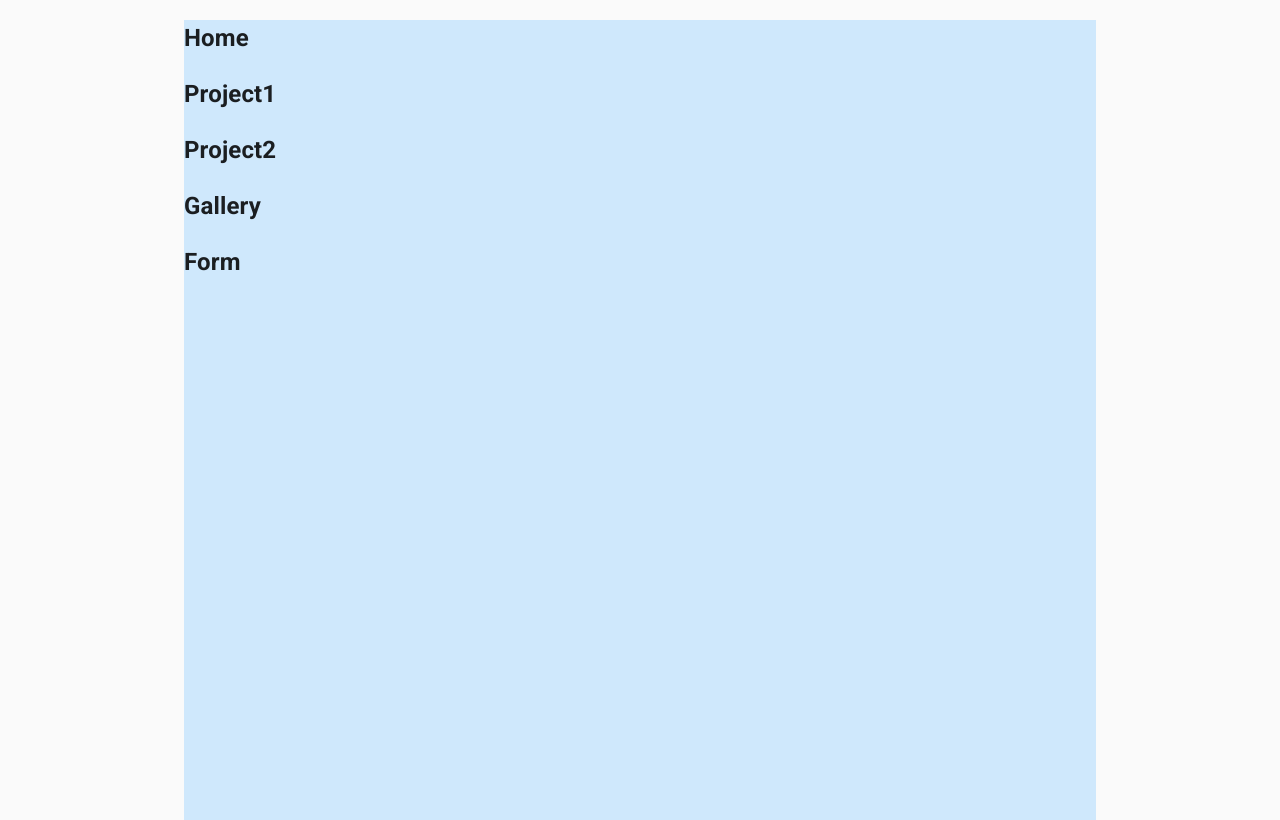
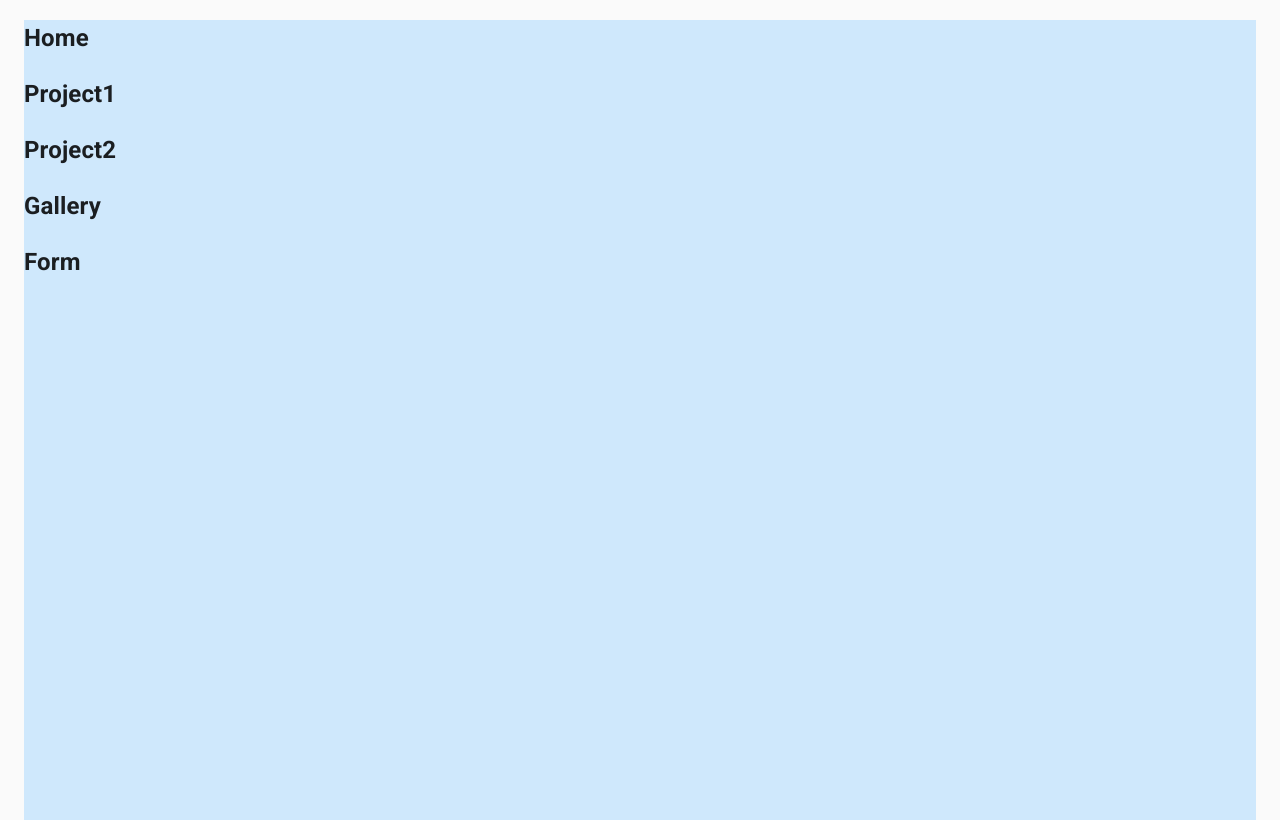
Before and after one commit to cjogles/react-portfolio, a React (Create React App) app: page / in a window 1280 px wide. Built offline with nearby package versions, Linux system fonts and the light colour scheme.

Commit message:
extra large container

```diff
--- a/src/App.js
+++ b/src/App.js
@@ -16,7 +16,7 @@ function App() {
     <div className="App">
       <React.Fragment>
         <CssBaseline />
-        <Container maxWidth="md">
+        <Container maxWidth="xl">
           <Typography component={'div'} style={{ backgroundColor: '#cfe8fc', height: '100vh' }}>
             <Home />
             <Project1 />
```
